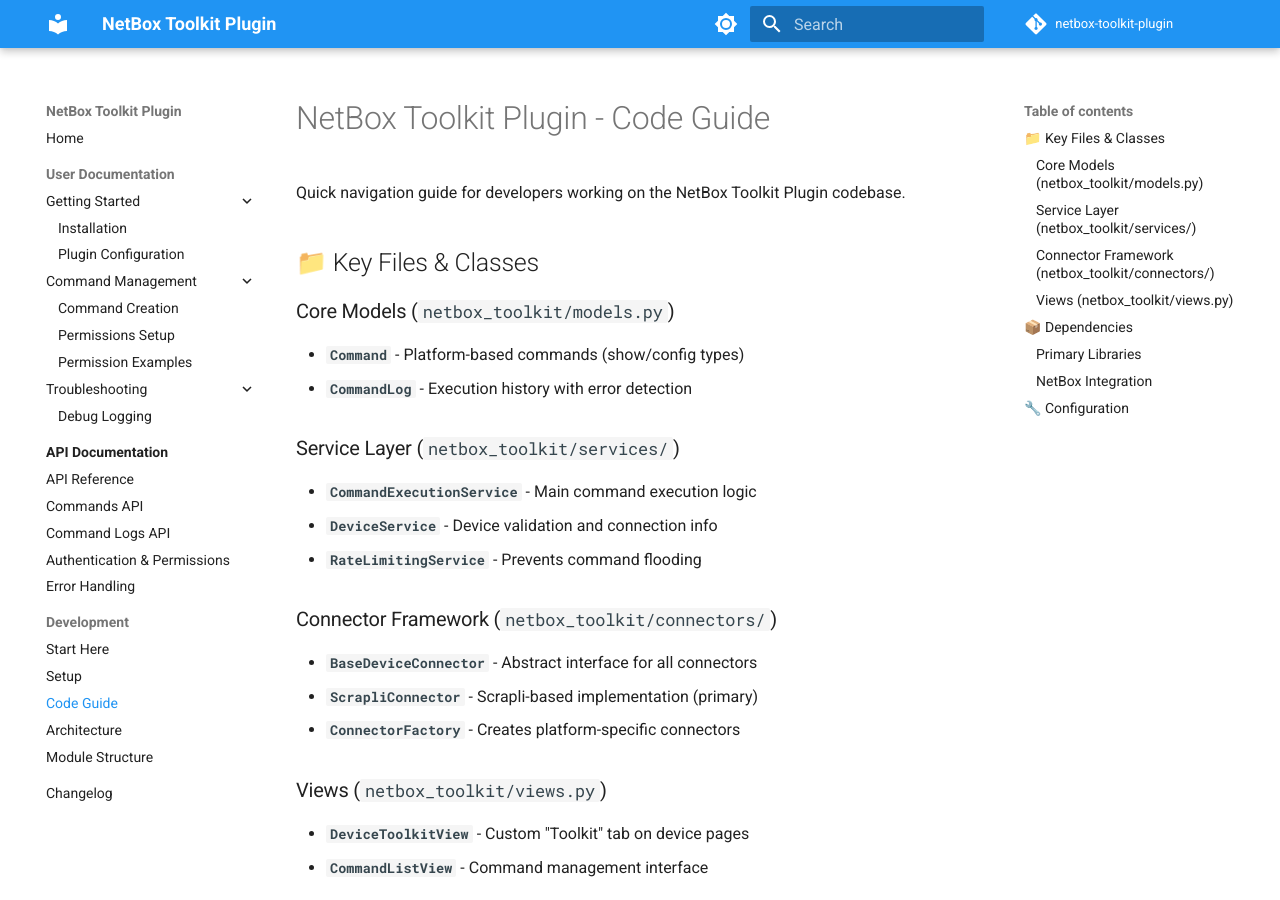
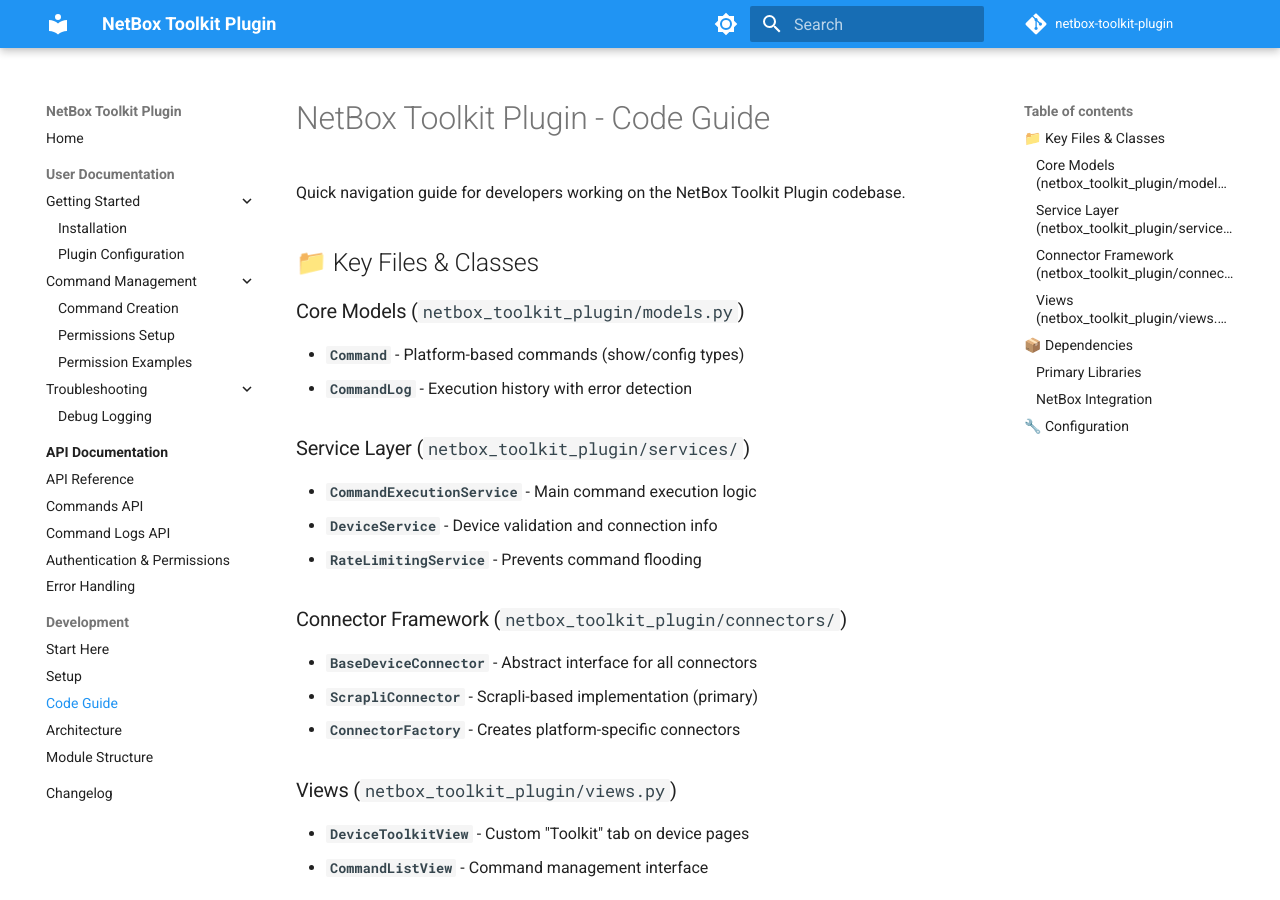
Before and after one commit to bonzo81/netbox-toolkit-plugin, an MkDocs documentation site: the page built from docs/development/code-guide.md, in a window 1280 px wide and 900 px high. Built offline with MkDocs 1.6.1 and Material for MkDocs 9.7.7, drawn with Linux system fonts in a browser that asks for light colours; comment, search, counter and statistics services are not loaded; the version menu is left out.

Commit message:
Fix references to 'netbox_toolkit' in documentation to 'netbox_toolkit_plugin'

````diff
--- a/docs/development/code-guide.md
+++ b/docs/development/code-guide.md
@@ -4,21 +4,21 @@ Quick navigation guide for developers working on the NetBox Toolkit Plugin codeb
 
 ## 📁 Key Files & Classes
 
-### Core Models (`netbox_toolkit/models.py`)
+### Core Models (`netbox_toolkit_plugin/models.py`)
 - **`Command`** - Platform-based commands (show/config types)
 - **`CommandLog`** - Execution history with error detection
 
-### Service Layer (`netbox_toolkit/services/`)
+### Service Layer (`netbox_toolkit_plugin/services/`)
 - **`CommandExecutionService`** - Main command execution logic
 - **`DeviceService`** - Device validation and connection info
 - **`RateLimitingService`** - Prevents command flooding
 
-### Connector Framework (`netbox_toolkit/connectors/`)
+### Connector Framework (`netbox_toolkit_plugin/connectors/`)
 - **`BaseDeviceConnector`** - Abstract interface for all connectors
 - **`ScrapliConnector`** - Scrapli-based implementation (primary)
 - **`ConnectorFactory`** - Creates platform-specific connectors
 
-### Views (`netbox_toolkit/views.py`)
+### Views (`netbox_toolkit_plugin/views.py`)
 - **`DeviceToolkitView`** - Custom "Toolkit" tab on device pages
 - **`CommandListView`** - Command management interface
 
--- a/docs/user/configuration.md
+++ b/docs/user/configuration.md
@@ -12,7 +12,7 @@ The plugin is configured in NetBox's `configuration.py` file using the `PLUGINS_
 ```python
 # In your NetBox configuration.py
 PLUGINS_CONFIG = {
-    'netbox_toolkit': {
+    'netbox_toolkit_plugin': {
         'rate_limiting_enabled': True,      # Enable/disable rate limiting (default: True)
         'device_command_limit': 10,         # Max commands per device per time window (default: 10)
         'time_window_minutes': 5,           # Time window in minutes (default: 5)
--- a/docs/user/debug-logging.md
+++ b/docs/user/debug-logging.md
@@ -7,7 +7,7 @@ Add this configuration to your NetBox `configuration.py` file to enable debug lo
 ```python
 # Plugin configuration
 PLUGINS_CONFIG = {
-    'netbox_toolkit': {
+    'netbox_toolkit_plugin': {
         # Enable debug logging for the toolkit plugin
         'debug_logging': True,
 
@@ -30,7 +30,7 @@ LOGGING = {
     },
     'filters': {  # Control which log messages are processed
         'require_toolkit_debug': {
-            '()': 'netbox_toolkit.utils.logging.RequireToolkitDebug',
+            '()': 'netbox_toolkit_plugin.utils.logging.RequireToolkitDebug',
         },
     },
     'handlers': {  # Define where log messages are sent (console, file, etc.)
@@ -42,7 +42,7 @@ LOGGING = {
         },
     },
     'loggers': {  # Configure which modules send logs and at what level
-        'netbox_toolkit': {
+        'netbox_toolkit_plugin': {
             'handlers': ['toolkit_console'],
             'level': 'DEBUG',
             'propagate': False,  # Don't send to parent loggers
@@ -63,7 +63,7 @@ You can adjust the logging level based on your needs:
 Example for less verbose logging:
 ```python
 'loggers': {
-    'netbox_toolkit': {
+    'netbox_toolkit_plugin': {
         'handlers': ['toolkit_console'],
         'level': 'INFO',  # Less verbose than DEBUG
         'propagate': False,
@@ -84,7 +84,7 @@ Example for less verbose logging:
 To disable plugin debug logging, simply set:
 ```python
 PLUGINS_CONFIG = {
-    'netbox_toolkit': {
+    'netbox_toolkit_plugin': {
         'debug_logging': False,  # Disable debug logging
     }
 }
@@ -96,9 +96,9 @@ Or remove the `debug_logging` setting entirely (default is `False`).
 
 When enabled, you'll see detailed logging like:
 ```
-[TOOLKIT] DEBUG 2025-06-05 10:30:15 netbox_toolkit.connectors.factory - Creating connector for device router-01 with platform cisco_ios
-[TOOLKIT] DEBUG 2025-06-05 10:30:15 netbox_toolkit.connectors.scrapli_connector - Attempting to connect to 192.168.1.1:22
-[TOOLKIT] INFO 2025-06-05 10:30:16 netbox_toolkit.connectors.scrapli_connector - Successfully connected to 192.168.1.1 using IOSXEDriver
-[TOOLKIT] DEBUG 2025-06-05 10:30:16 netbox_toolkit.services.command_service - Executing show command: show version
-[TOOLKIT] DEBUG 2025-06-05 10:30:17 netbox_toolkit.services.command_service - Command completed successfully in 0.8s
+[TOOLKIT] DEBUG 2025-06-05 10:30:15 netbox_toolkit_plugin.connectors.factory - Creating connector for device router-01 with platform cisco_ios
+[TOOLKIT] DEBUG 2025-06-05 10:30:15 netbox_toolkit_plugin.connectors.scrapli_connector - Attempting to connect to 192.168.1.1:22
+[TOOLKIT] INFO 2025-06-05 10:30:16 netbox_toolkit_plugin.connectors.scrapli_connector - Successfully connected to 192.168.1.1 using IOSXEDriver
+[TOOLKIT] DEBUG 2025-06-05 10:30:16 netbox_toolkit_plugin.services.command_service - Executing show command: show version
+[TOOLKIT] DEBUG 2025-06-05 10:30:17 netbox_toolkit_plugin.services.command_service - Command completed successfully in 0.8s
 ```
--- a/docs/user/permission-examples.md
+++ b/docs/user/permission-examples.md
@@ -70,7 +70,7 @@ Navigate to **Admin → Users → Permissions** and create the following **reusa
 
 #### Permission 1: Toolkit - View Commands
 - **Name**: `Toolkit - View Commands`
-- **Object Types**: Select `Command Toolkit | command`
+- **Object Types**: Select `Command Toolkit Plugin | command`
 - **Actions**: Check `view`
 - **Additional Actions**: Leave empty
 - **Groups**: Select `Junior Network Engineers`, `Senior Network Engineers`, `Network Administrators`
@@ -79,7 +79,7 @@ Navigate to **Admin → Users → Permissions** and create the following **reusa
 
 #### Permission 2: Toolkit - Execute Show Commands
 - **Name**: `Toolkit - Execute Show Commands`
-- **Object Types**: Select `Command Toolkit | command`
+- **Object Types**: Select `Command Toolkit Plugin | command`
 - **Actions**: Leave the checkboxes empty
 - **Additional Actions**: Type `execute_show`
 - **Groups**: Select `Junior Network Engineers`, `Senior Network Engineers`, `Network Administrators`
@@ -88,7 +88,7 @@ Navigate to **Admin → Users → Permissions** and create the following **reusa
 
 #### Permission 3: Toolkit - Execute Config Commands
 - **Name**: `Toolkit - Execute Config Commands`
-- **Object Types**: Select `Command Toolkit | command`
+- **Object Types**: Select `Command Toolkit Plugin | command`
 - **Actions**: Leave the checkboxes empty
 - **Additional Actions**: Type `execute_config`
 - **Groups**: Select `Senior Network Engineers`, `Network Administrators` (NOT Junior Engineers)
@@ -97,7 +97,7 @@ Navigate to **Admin → Users → Permissions** and create the following **reusa
 
 #### Permission 4: Toolkit - Manage Commands
 - **Name**: `Toolkit - Manage Commands`
-- **Object Types**: Select `Command Toolkit | command`
+- **Object Types**: Select `Command Toolkit Plugin | command`
 - **Actions**: Check `add`, `change`, `delete`
 - **Additional Actions**: Leave empty
 - **Groups**: Select `Network Administrators` (ONLY Admins)
@@ -106,7 +106,7 @@ Navigate to **Admin → Users → Permissions** and create the following **reusa
 
 #### Permission 5: Toolkit - View Command Logs
 - **Name**: `Toolkit - View Command Logs`
-- **Object Types**: Select `Command Toolkit | command log`
+- **Object Types**: Select `Command Toolkit Plugin | command log`
 - **Actions**: Check `view`
 - **Additional Actions**: Leave empty
 - **Groups**: Select `Junior Network Engineers`, `Senior Network Engineers`, `Network Administrators`
@@ -115,7 +115,7 @@ Navigate to **Admin → Users → Permissions** and create the following **reusa
 
 #### Permission 6: Toolkit - Manage Command Logs
 - **Name**: `Toolkit - Manage Command Logs`
-- **Object Types**: Select `Command Toolkit | command log`
+- **Object Types**: Select `Command Toolkit Plugin | command log`
 - **Actions**: Check `add`, `change`, `delete`
 - **Additional Actions**: Leave empty
 - **Groups**: Select `Network Administrators` (ONLY Admins)
@@ -138,7 +138,7 @@ Navigate to **Admin → Users → Permissions** and create the following **reusa
 #### Permission 1: View Show Version Commands Only
 ```json
 Name: "Toolkit - View Show Version Commands Only"
-Object Types: Command Toolkit | command
+Object Types: Command Toolkit Plugin | command
 Actions: ✓ view
 Additional Actions: (leave empty)
 Constraints: {
@@ -151,7 +151,7 @@ Groups: Junior Network Engineers
 #### Permission 2: Execute Show Version Commands Only
 ```json
 Name: "Toolkit - Execute Show Version Commands Only"
-Object Types: Command Toolkit | command
+Object Types: Command Toolkit Plugin | command
 Actions: (leave unchecked)
 Additional Actions: execute_show
 Constraints: {
@@ -172,7 +172,7 @@ Groups: Junior Network Engineers
 #### Permission 1: View Cisco Commands
 ```json
 Name: "Toolkit - View Cisco Commands"
-Object Types: Command Toolkit | command
+Object Types: Command Toolkit Plugin | command
 Actions: ✓ view
 Constraints: {
   "platform__slug__in": ["cisco_ios", "cisco_nxos", "cisco_iosxr"]
@@ -183,7 +183,7 @@ Groups: Network Team
 #### Permission 2: Execute Cisco Show Commands
 ```json
 Name: "Toolkit - Execute Cisco Show Commands"
-Object Types: Command Toolkit | command
+Object Types: Command Toolkit Plugin | command
 Additional Actions: execute_show
 Constraints: {
   "command_type": "show",
@@ -199,7 +199,7 @@ Groups: Network Team
 #### Permission: Safe Monitoring Commands
 ```json
 Name: "Toolkit - Safe Monitoring Commands"
-Object Types: Command Toolkit | command
+Object Types: Command Toolkit Plugin | command
 Actions: ✓ view
 Additional Actions: execute_show
 Constraints: {
````
